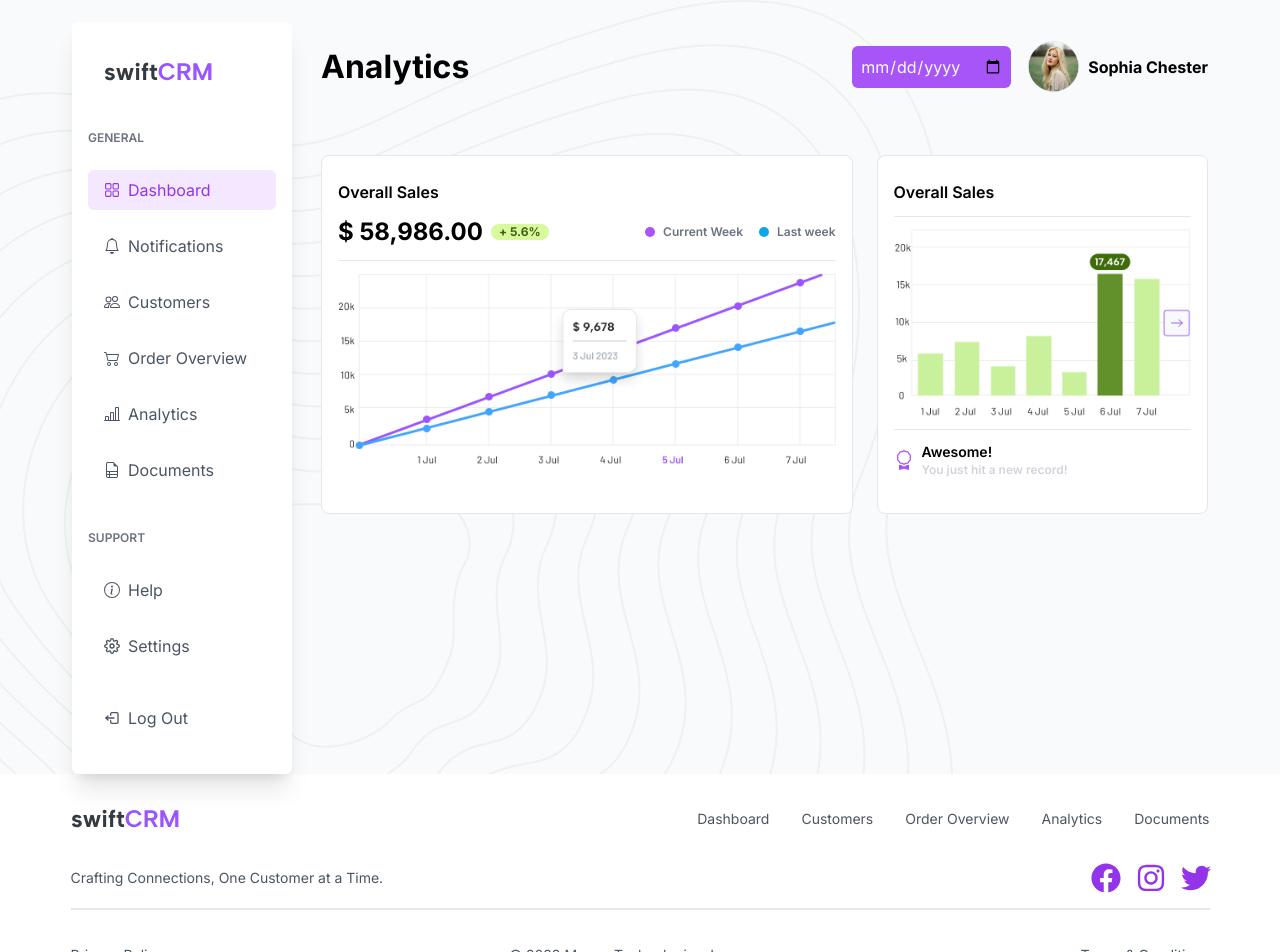
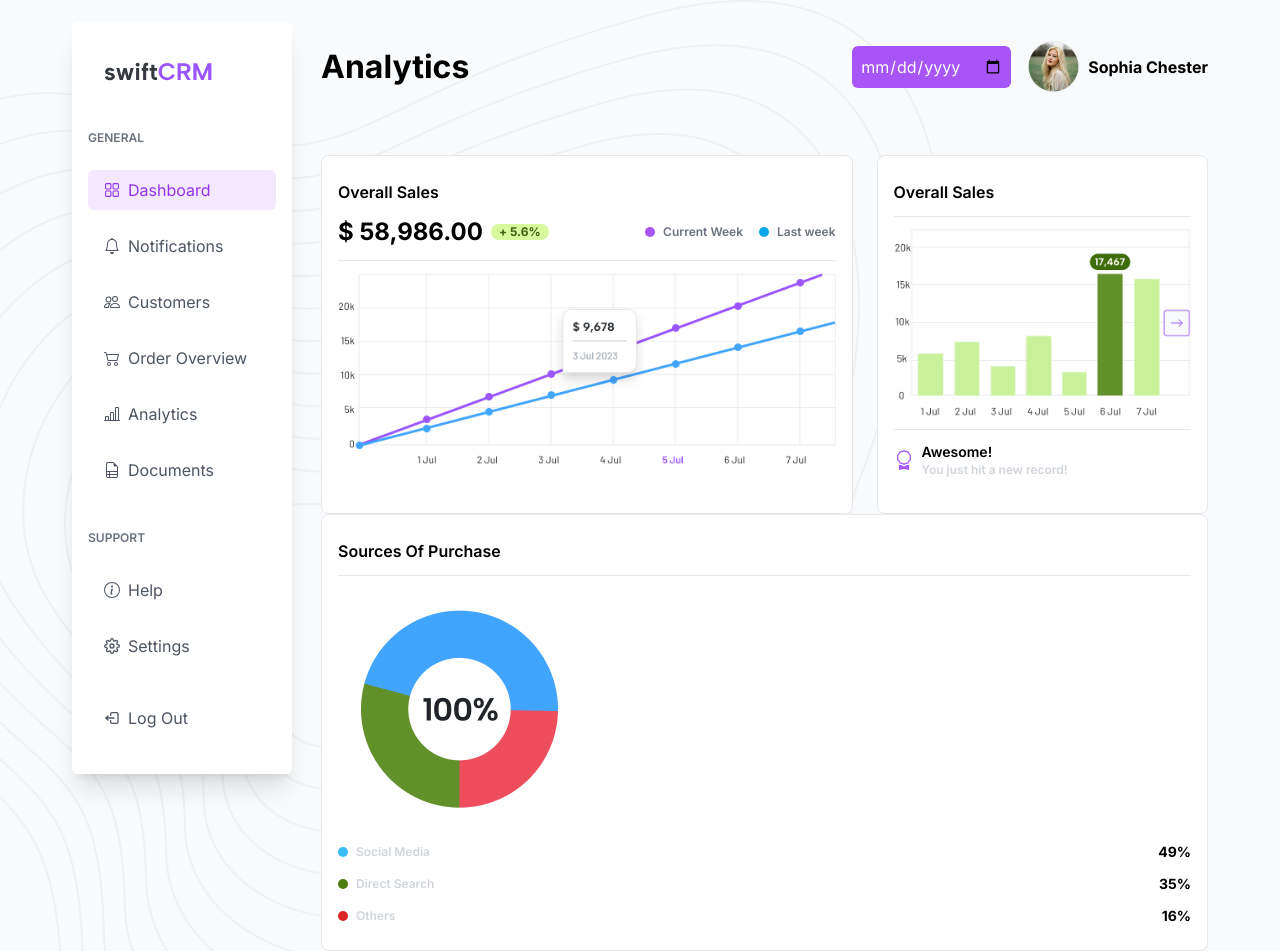
Before and after one commit to theusmanyousaf/swift-crm, a Next.js app: page /analytics in a window 1280 px wide. Shown: the top 952 px of the page. Built offline with nearby package versions, Linux system fonts and the light colour scheme.

Commit message:
sources of purchase component

```diff
--- a/src/app/(pages)/analytics/page.tsx
+++ b/src/app/(pages)/analytics/page.tsx
@@ -1,5 +1,6 @@
 import Header from '@/components/header/Header'
 import OverallSales from '@/components/overallSales/OverallSales'
+import SourcesOfPurchase from '@/components/sourcesOfPurchase/SourcesOfPurchase'
 import Visitors from '@/components/visitors/Visitors'
 
 export default function Analytics() {
@@ -10,6 +11,7 @@ export default function Analytics() {
         <OverallSales />
         <Visitors />
       </div>
+      <SourcesOfPurchase />
     </div>
   )
 }
--- a/src/components/customerDemographics/CustomerDemographics.tsx
+++ b/src/components/customerDemographics/CustomerDemographics.tsx
@@ -51,11 +51,11 @@ const CustomerDemographics = () => {
             </div>
             <div className="flex justify-start mt-3">
                 <div className="flex items-center mr-4">
-                    <div className="rounded-full w-4 h-4 bg-[#553c9a] mr-2"></div>
+                    <div className="rounded-full w-4 h-4 bg-[#553c9a] mr-2" />
                     <span>Majority Members</span>
                 </div>
                 <div className="flex items-center">
-                    <div className=" rounded-full w-4 h-4 bg-[#d6bdea] mr-2"></div>
+                    <div className=" rounded-full w-4 h-4 bg-[#d6bdea] mr-2" />
                     <span>Majority Non-Members</span>
                 </div>
             </div>
--- a/src/components/overallSales/OverallSales.tsx
+++ b/src/components/overallSales/OverallSales.tsx
@@ -12,11 +12,11 @@ export default function OverallSales() {
                 </div>
                 <div className='flex'>
                     <div className="flex items-center mr-4">
-                        <div className="rounded-full w-2.5 h-2.5 bg-purple-500 mr-2"></div>
+                        <div className="rounded-full w-2.5 h-2.5 bg-purple-500 mr-2" />
                         <span className='text-gray-500 text-xs font-semibold'>Current Week</span>
                     </div>
                     <div className="flex items-center">
-                        <div className=" rounded-full w-2.5 h-2.5 bg-sky-500 mr-2"></div>
+                        <div className=" rounded-full w-2.5 h-2.5 bg-sky-500 mr-2" />
                         <span className='text-gray-500 text-xs font-semibold'>Last week</span>
                     </div>
                 </div>
--- /dev/null
+++ b/src/components/sourcesOfPurchase/SourcesOfPurchase.tsx
@@ -0,0 +1,37 @@
+import Image from 'next/image'
+import Graph from '/public/assets/PieChart.png'
+
+export default function SourcesOfPurchase() {
+    return (
+        <div className='flex flex-col gap-3 bg-white border rounded-lg py-6 px-4'>
+            <h1 className='font-semibold'>Sources Of Purchase</h1>
+            <hr />
+            <Image src={Graph} alt='graph' />
+            <div className='flex flex-col gap-3'>
+                <div className="flex justify-between">
+                    <div className="flex items-center">
+                        <div className="rounded-full w-2.5 h-2.5 bg-sky-400 mr-2" />
+                        <span className='text-gray-300 text-xs font-semibold'>Social Media</span>
+                    </div>
+                    <h1 className="font-bold text-sm">49%</h1>
+                </div>
+                <div className="flex justify-between">
+                    <div className="flex items-center">
+                        <div className=" rounded-full w-2.5 h-2.5 bg-lime-700 mr-2" />
+                        <span className='text-gray-300 text-xs font-semibold'>Direct Search</span>
+                    </div>
+                    <h1 className="font-bold text-sm">35%</h1>
+                </div>
+                <div className="flex justify-between">
+                    <div className="flex items-center">
+                        <div className=" rounded-full w-2.5 h-2.5 bg-red-600 mr-2" />
+                        <span className='text-gray-300 text-xs font-semibold'>Others</span>
+                    </div>
+                    <h1 className="font-bold text-sm">16%</h1>
+                </div>
+
+
+            </div>
+        </div>
+    )
+}
```
Also changed, not shown: public/assets/PieChart.png (added).
